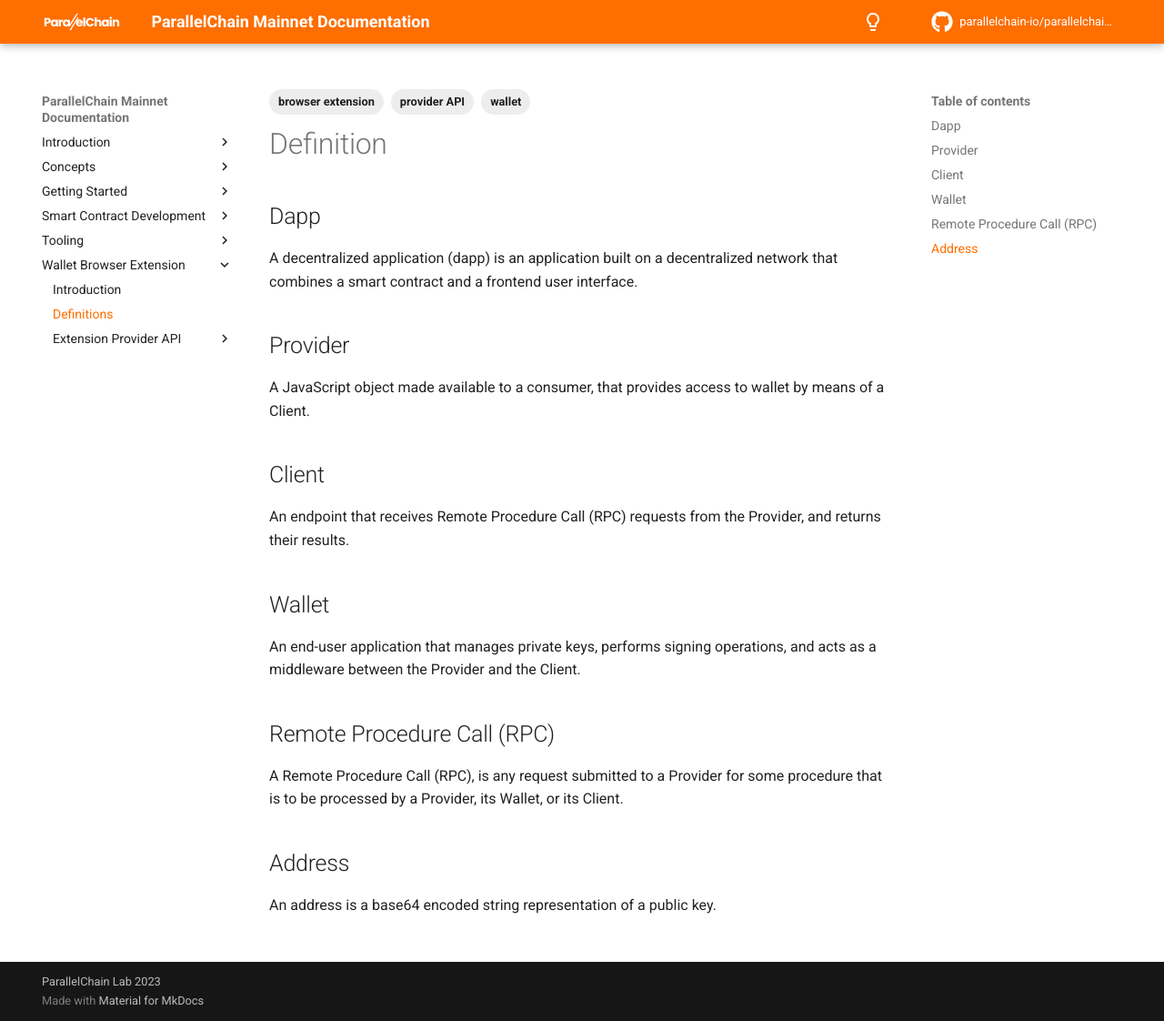
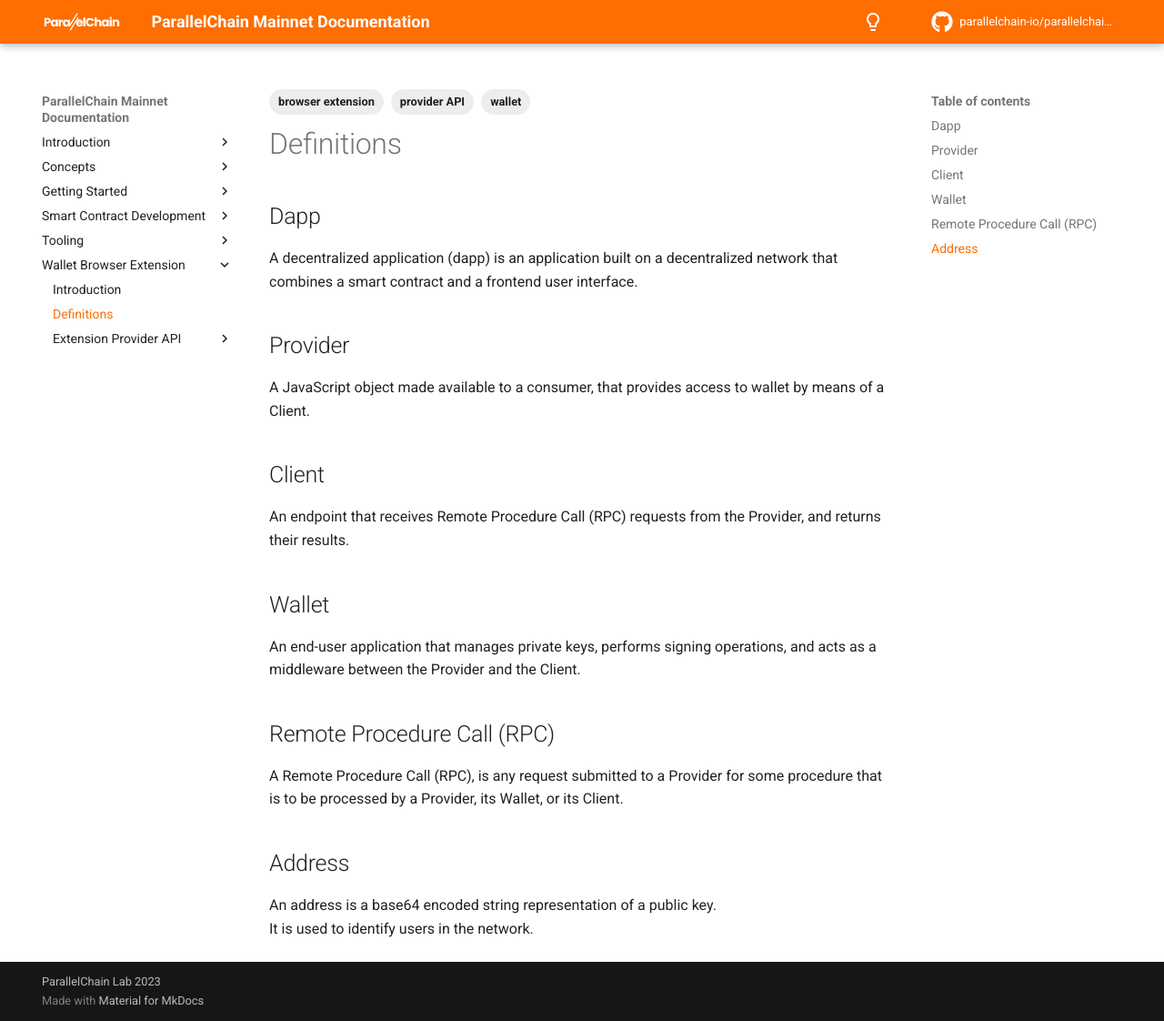
Before and after one commit to parallelchain-io/parallelchain-docs, an MkDocs documentation site: the page built from docs/wallet_browser_extension/definition.md, in a window 1280 px wide and 1122 px high. Shown: the whole window at 91% size. Built offline with MkDocs 1.6.1 and Material for MkDocs 9.7.7, drawn with Linux system fonts in a browser that asks for light colours; comment, search, counter and statistics services are not loaded.

Commit message:
fix: 🐛 content fix

```diff
--- a/docs/wallet_browser_extension/definition.md
+++ b/docs/wallet_browser_extension/definition.md
@@ -5,7 +5,7 @@
   - provider API
 ---
 
-# Definition
+# Definitions
 
 ## Dapp
 
@@ -32,3 +32,4 @@
 ## Address
 
 An address is a base64 encoded string representation of a public key.
+It is used to identify users in the network.
```
Also changed, not shown: docs/wallet_browser_extension/provider/api_documentation.md (+1 -1 lines), docs/wallet_browser_extension/provider/error.md (+2 -2 lines).
